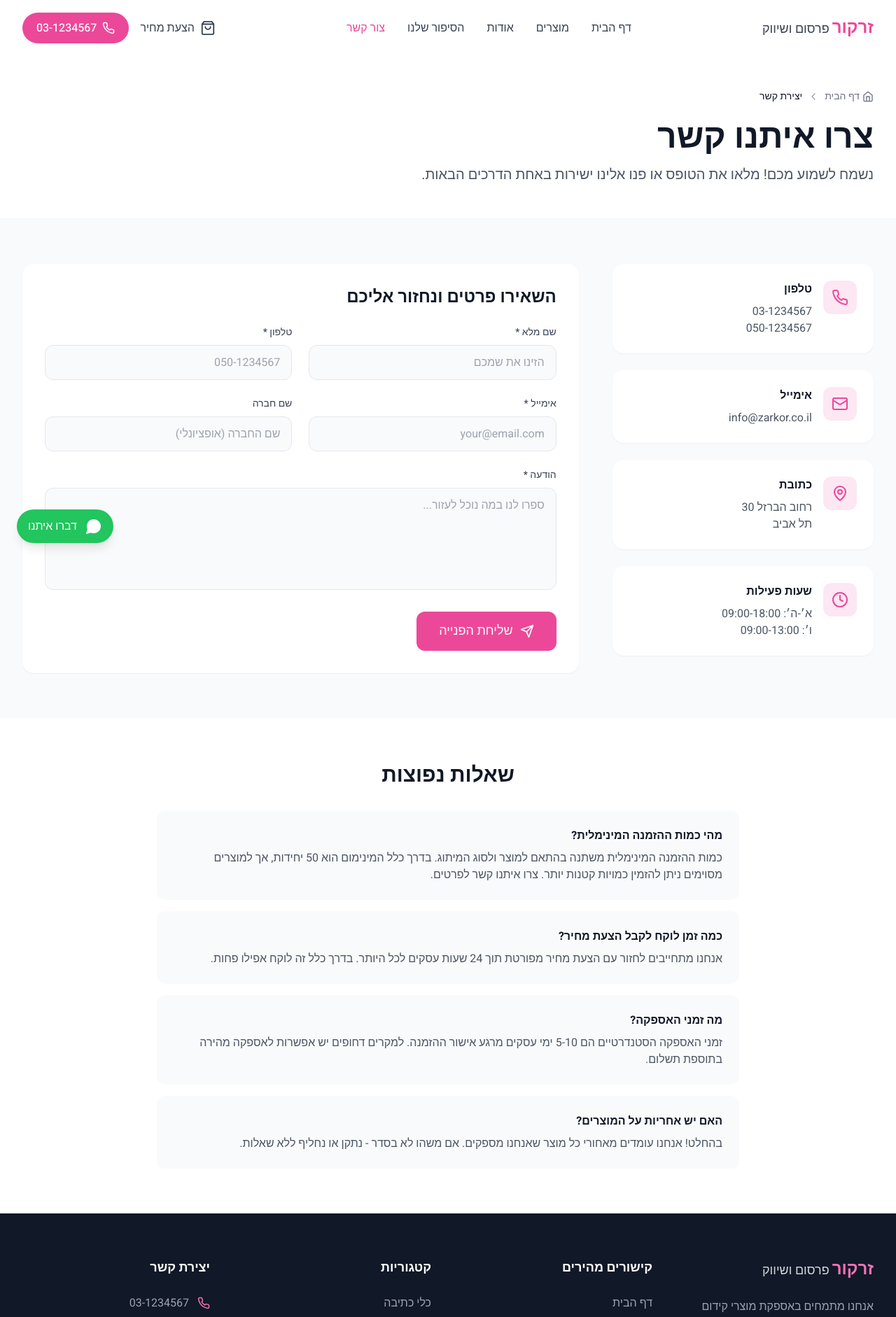
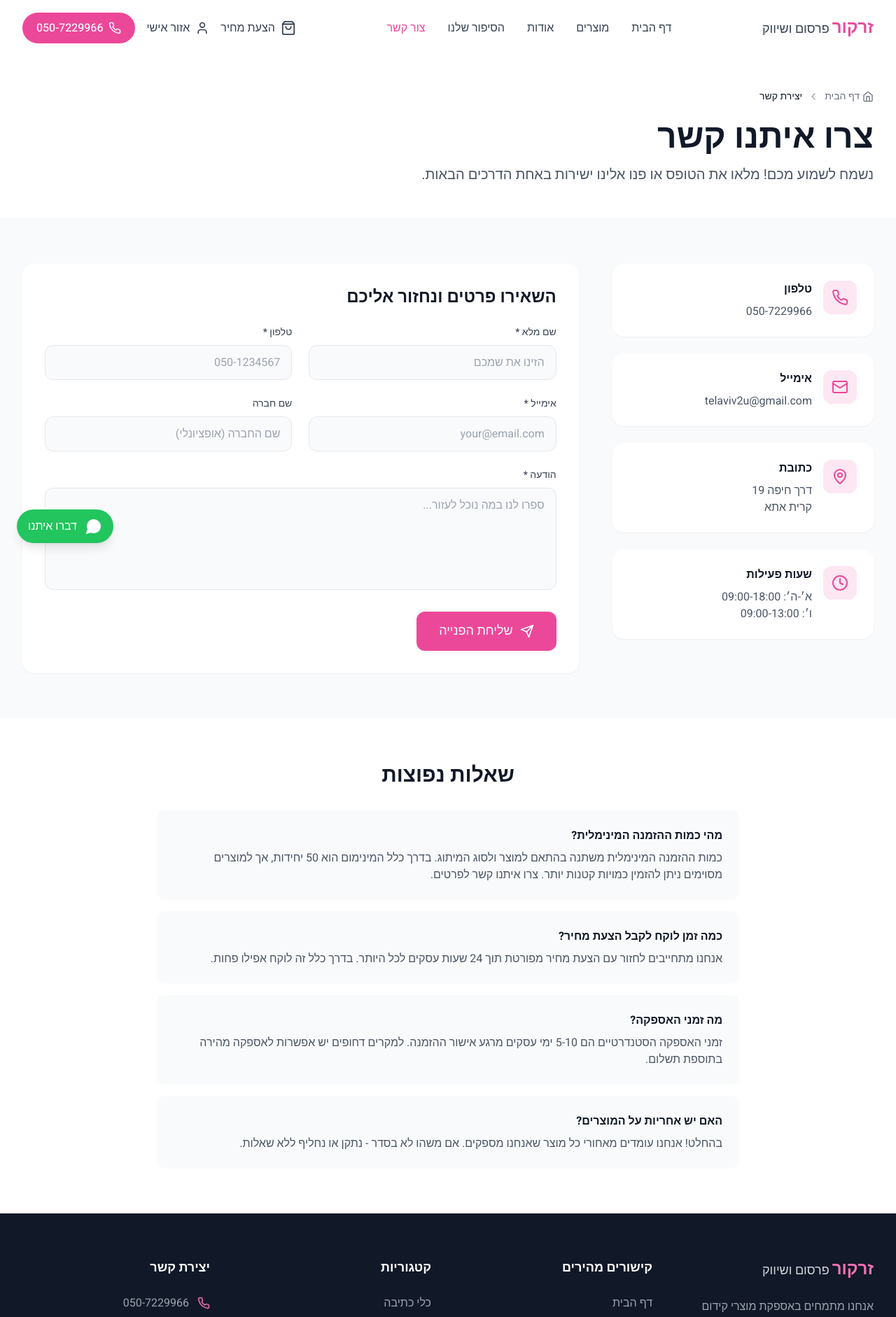
Before and after one commit to orenshp77/zarqor, a React (Vite) app in the folder client/: page /contact in a window 1280 px wide. Shown: the top 1882 px of the page at 70% size. Built offline with nearby package versions, Linux system fonts and the light colour scheme; the HTML template or start-up script is replaced by a standard one.

Commit message:
Update contact info and add admin button to navbar

```diff
--- a/client/src/components/layout/Footer.jsx
+++ b/client/src/components/layout/Footer.jsx
@@ -108,25 +108,25 @@ const Footer = () => {
             <ul className="space-y-4">
               <li>
                 <a
-                  href="tel:03-1234567"
+                  href="tel:0507229966"
                   className="flex items-center gap-3 text-gray-400 hover:text-primary-400 transition-colors"
                 >
                   <Phone size={18} className="text-primary-400" />
-                  <span>03-1234567</span>
+                  <span>050-7229966</span>
                 </a>
               </li>
               <li>
                 <a
-                  href="mailto:info@zarkor.co.il"
+                  href="mailto:telaviv2u@gmail.com"
                   className="flex items-center gap-3 text-gray-400 hover:text-primary-400 transition-colors"
                 >
                   <Mail size={18} className="text-primary-400" />
-                  <span>info@zarkor.co.il</span>
+                  <span>telaviv2u@gmail.com</span>
                 </a>
               </li>
               <li className="flex items-start gap-3 text-gray-400">
                 <MapPin size={18} className="text-primary-400 mt-1" />
-                <span>רחוב הברזל 30, תל אביב</span>
+                <span>דרך חיפה 19, קרית אתא</span>
               </li>
               <li className="flex items-start gap-3 text-gray-400">
                 <Clock size={18} className="text-primary-400 mt-1" />
--- a/client/src/components/layout/MobileMenu.jsx
+++ b/client/src/components/layout/MobileMenu.jsx
@@ -1,6 +1,6 @@
 import { motion } from 'framer-motion';
 import { Link, useLocation } from 'react-router-dom';
-import { Phone, Mail, MapPin } from 'lucide-react';
+import { Phone, Mail, MapPin, User } from 'lucide-react';
 
 const MobileMenu = ({ navLinks, onClose }) => {
   const location = useLocation();
@@ -61,32 +61,40 @@ const MobileMenu = ({ navLinks, onClose }) => {
             <h3 className="text-sm font-semibold text-gray-500 mb-4">יצירת קשר</h3>
             <div className="space-y-3">
               <a
-                href="tel:03-1234567"
+                href="tel:0507229966"
                 className="flex items-center gap-3 text-gray-700 hover:text-primary-500 transition-colors"
               >
                 <Phone size={18} />
-                <span>03-1234567</span>
+                <span>050-7229966</span>
               </a>
               <a
-                href="mailto:info@zarkor.co.il"
+                href="mailto:telaviv2u@gmail.com"
                 className="flex items-center gap-3 text-gray-700 hover:text-primary-500 transition-colors"
               >
                 <Mail size={18} />
-                <span>info@zarkor.co.il</span>
+                <span>telaviv2u@gmail.com</span>
               </a>
               <div className="flex items-center gap-3 text-gray-700">
                 <MapPin size={18} />
-                <span>תל אביב, ישראל</span>
+                <span>קרית אתא, ישראל</span>
               </div>
             </div>
 
-            {/* CTA Button */}
+            {/* CTA Buttons */}
             <Link
               to="/quote"
               onClick={onClose}
               className="mt-6 flex items-center justify-center gap-2 w-full py-3 bg-primary-500 text-white rounded-xl font-medium"
             >
               קבלת הצעת מחיר
+            </Link>
+            <Link
+              to="/admin"
+              onClick={onClose}
+              className="mt-3 flex items-center justify-center gap-2 w-full py-3 bg-gray-100 text-gray-700 rounded-xl font-medium hover:bg-gray-200 transition-colors"
+            >
+              <User size={18} />
+              אזור אישי
             </Link>
           </div>
         </div>
--- a/client/src/components/layout/Navbar.jsx
+++ b/client/src/components/layout/Navbar.jsx
@@ -1,7 +1,7 @@
 import { useState, useEffect } from 'react';
 import { Link, useLocation } from 'react-router-dom';
 import { motion, AnimatePresence } from 'framer-motion';
-import { Menu, X, ShoppingBag, Phone } from 'lucide-react';
+import { Menu, X, ShoppingBag, Phone, User } from 'lucide-react';
 import MegaMenu from './MegaMenu';
 import MobileMenu from './MobileMenu';
 import { useQuote } from '../../context/QuoteContext';
@@ -102,12 +102,19 @@ const Navbar = () => {
                   </motion.span>
                 )}
               </Link>
+              <Link
+                to="/admin"
+                className="flex items-center gap-2 text-gray-700 hover:text-primary-500 transition-colors"
+              >
+                <User size={20} />
+                <span className="font-medium">אזור אישי</span>
+              </Link>
               <a
-                href="tel:03-1234567"
+                href="tel:0507229966"
                 className="flex items-center gap-2 bg-primary-500 text-white px-5 py-2.5 rounded-full font-medium hover:bg-primary-600 transition-colors"
               >
                 <Phone size={18} />
-                <span>03-1234567</span>
+                <span>050-7229966</span>
               </a>
             </div>
 
--- a/client/src/components/layout/WhatsAppButton.jsx
+++ b/client/src/components/layout/WhatsAppButton.jsx
@@ -2,7 +2,7 @@ import { motion } from 'framer-motion';
 import { MessageCircle } from 'lucide-react';
 
 const WhatsAppButton = () => {
-  const phoneNumber = '972501234567';
+  const phoneNumber = '972507229966';
   const message = 'שלום, אשמח לקבל מידע נוסף על מוצרי הקידום שלכם';
 
   const whatsappUrl = `https://wa.me/${phoneNumber}?text=${encodeURIComponent(message)}`;
--- a/client/src/pages/Contact.jsx
+++ b/client/src/pages/Contact.jsx
@@ -95,19 +95,19 @@ const Contact = () => {
     {
       icon: Phone,
       title: 'טלפון',
-      details: ['03-1234567', '050-1234567'],
-      action: 'tel:03-1234567'
+      details: ['050-7229966'],
+      action: 'tel:0507229966'
     },
     {
       icon: Mail,
       title: 'אימייל',
-      details: ['info@zarkor.co.il'],
-      action: 'mailto:info@zarkor.co.il'
+      details: ['telaviv2u@gmail.com'],
+      action: 'mailto:telaviv2u@gmail.com'
     },
     {
       icon: MapPin,
       title: 'כתובת',
-      details: ['רחוב הברזל 30', 'תל אביב'],
+      details: ['דרך חיפה 19', 'קרית אתא'],
       action: null
     },
     {
```
